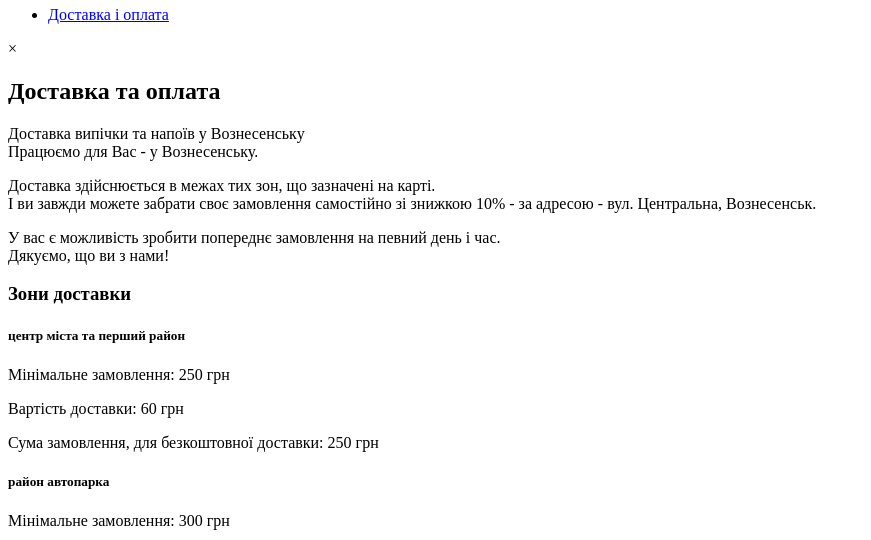
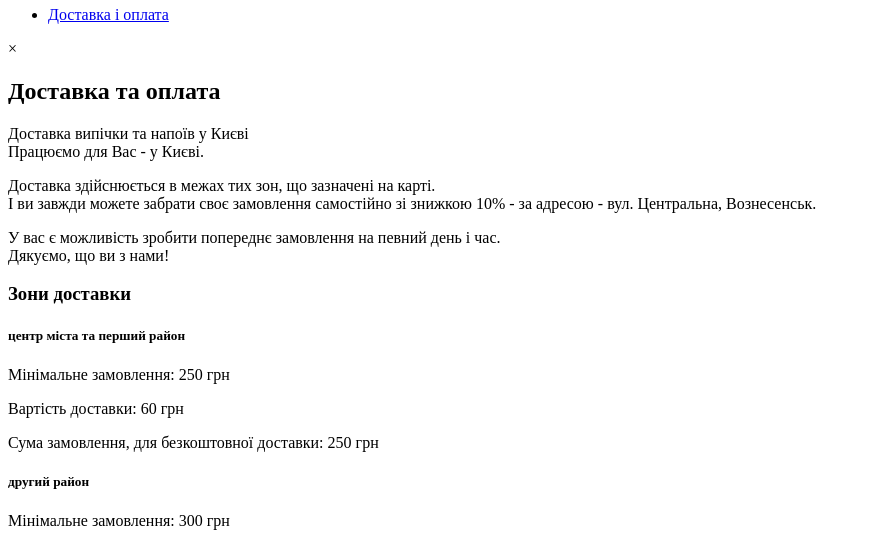
Before and after one commit to Iryna1023/Cafe, a website: page header-nav.html in a window 1280 px wide. Shown: the part 1000-1540 px from the top of the page, without its empty margins (0-871 px from the left). Drawn offline with Linux system fonts and the light colour scheme.

Commit message:
Update header-nav.html

```diff
--- a/header-nav.html
+++ b/header-nav.html
@@ -81,7 +81,7 @@
                     <span class="close" id="closeModal">&times;</span>
                     <h2>Доставка та оплата</h2>
                     <div class="modal__text">
-                        <p>Доставка випічки та напоїв у Вознесенську<br>Працюємо для Вас - у Вознесенську.</p>
+                        <p>Доставка випічки та напоїв у Києві<br>Працюємо для Вас - у Києві.</p>
                         <p>Доставка здійснюється в межах тих зон, що зазначені на карті.<br>І ви завжди можете забрати своє замовлення самостійно зі знижкою 10% - за адресою - вул. Центральна, Вознесенськ.</p>
                         <p>У вас є можливість зробити попереднє замовлення на певний день і час.<br>Дякуємо, що ви з нами!</p>
                     </div>
@@ -93,7 +93,7 @@
                             <p><span class="text">Вартість доставки:</span> <span class="number">60 грн</span></p>
                             <p><span class="text">Сума замовлення, для безкоштовної доставки:</span> <span class="number">250 грн</span></p>
                         </div>
-                        <h5>район автопарка</h5>
+                        <h5>другий район</h5>
                         <div class="zone">
                             <p><span class="text">Мінімальне замовлення:</span> <span class="number">300 грн</span></p>
                             <p><span class="text">Вартість доставки:</span> <span class="number">70 грн</span></p>
```
